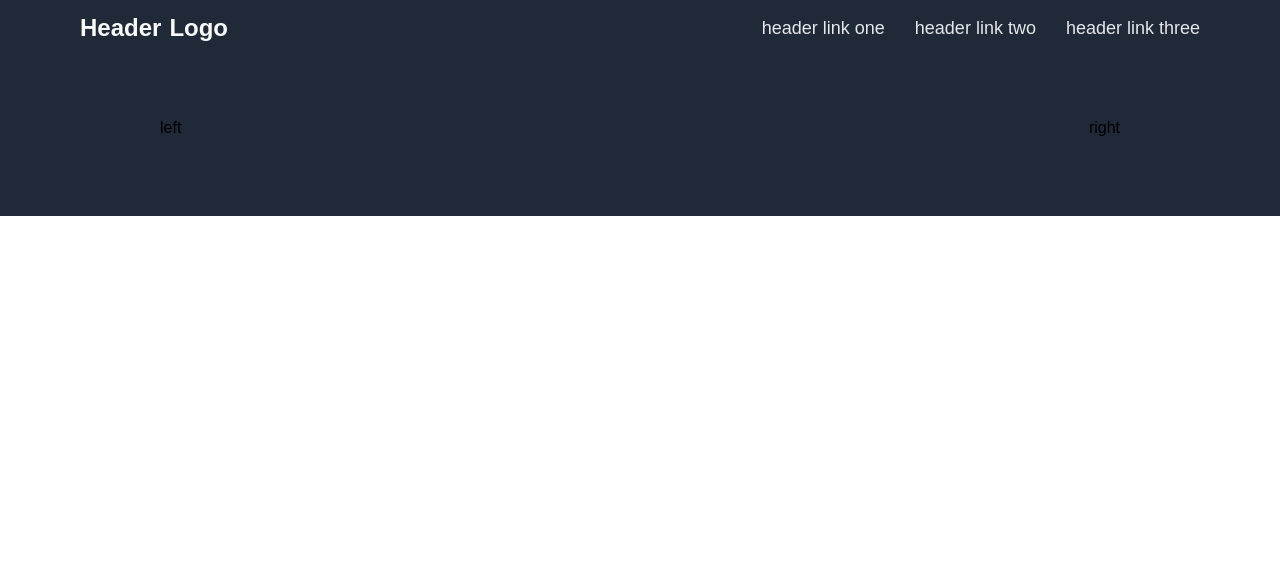
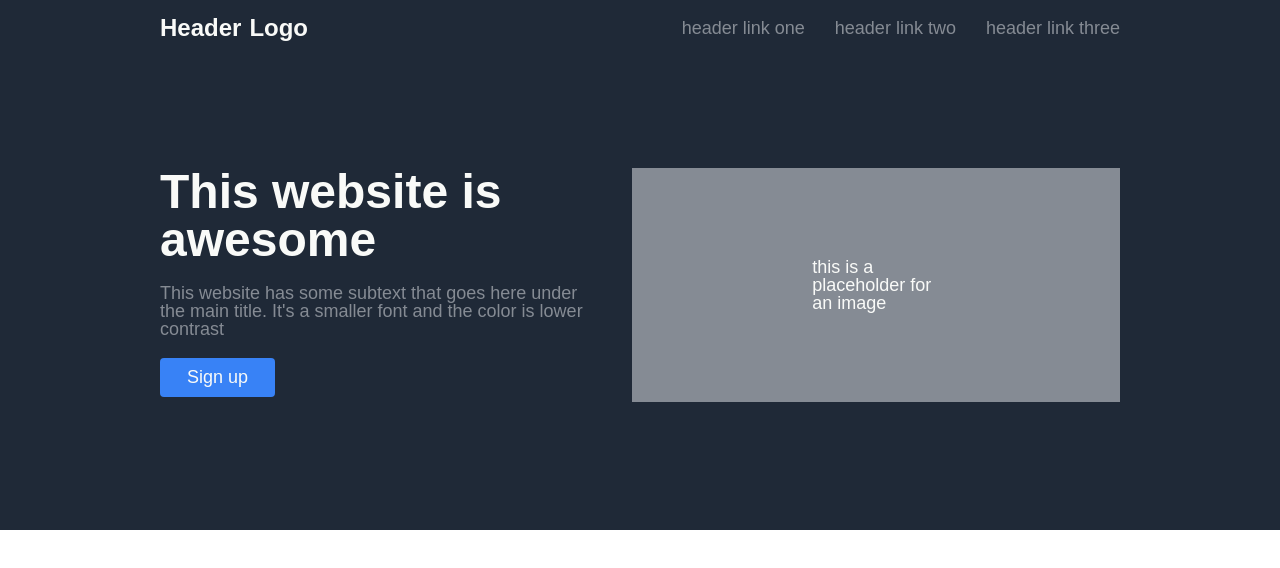
Before and after one commit to billphaml/landing-page, a plain HTML site: page index.html in a window 1280 px wide. Drawn offline with Linux system fonts and the light colour scheme.

Commit message:
Added header bottom section

```diff
--- a/css/style.css
+++ b/css/style.css
@@ -4,30 +4,69 @@ header {
     display: flex;
     flex-direction: column;
     background-color: #1f2937;
-    padding: 0px 5em;
+    padding: 0px 10em;
     padding-top: 1em;
 }
 
 .headercontent {
     display: flex;
     justify-content: space-between;
-    font-family: sans-serif;
 }
 
-.headercontent.left {
+.headercontent-top-left {
     gap: 8px;
     font-size: 24px;
     font-weight: bold;
+    font-family: sans-serif;
     color: #F9FAF8;
 }
 
-.headercontent.right {
+.headercontent-top-right {
     gap: 30px;
-    font-size: 18px;
-    color: #E5E7EB;
     align-items: center;
 }
 
-.headercontent.bottom {
-    padding: 5em;
+.headercontent-bottom {
+    align-self: center;
+    padding: 8em 0em;
+    display: flex;
+    gap: 30px;
 }
+
+.headercontent-bottom-left {
+    display: flex;
+    flex-direction: column;
+    gap: 20px;
+}
+
+.headercontent-bottom-right {
+    background-color: #e5e7eb83;
+    color: #F9FAF8;
+    font-size: 18px;
+    font-family: sans-serif;
+    padding: 5em 10em;
+}
+
+.hero-main-text {
+    font-size: 48px;
+    font-weight: bolder;
+    font-family: sans-serif;
+    color: #F9FAF8;
+}
+
+.hero-secondary-text {
+    font-size: 18px;
+    font-family: sans-serif;
+    color: #e5e7eb83;
+}
+
+.sign-up-button {
+    background-color: #3882F6;
+    font-size: 18px;
+    font-family: sans-serif;
+    color: #F9FAF8;
+    padding: 0.5em 1.5em;
+    border-radius: 4px;
+    border: none;
+    align-self: flex-start;
+}
--- a/index.html
+++ b/index.html
@@ -8,22 +8,32 @@
     <body>
         <header>
             <div class="headercontent">
-                <div class="headercontent left">
+                <div class="headercontent headercontent-top-left">
                     <div>Header</div>
                     <div>Logo</div>
                 </div>
-                <div class="headercontent right">
+                <div class="headercontent headercontent-top-right hero-secondary-text">
                     <link>header link one</link>
                     <div>header link two</div>
                     <div>header link three</div>
                 </div>
             </div>
-            <div class="headercontent bottom">
-                <div>
-                    left
+            <div class="headercontent-bottom">
+                <div class="headercontent-bottom-left">
+                    <div class="hero-main-text">
+                        This website is awesome
+                    </div>
+                    <div class="hero-secondary-text">
+                        This website has some subtext that goes here under
+                         the main title. It's a smaller font and the color
+                         is lower contrast
+                    </div>
+                    <button class="sign-up-button">Sign up</button>
                 </div>
-                <div>
-                    right
+                <div class="headercontent-bottom-right">
+                    <div>
+                        this is a placeholder for an image
+                    </div>
                 </div>
             </div>
         </header>
```
